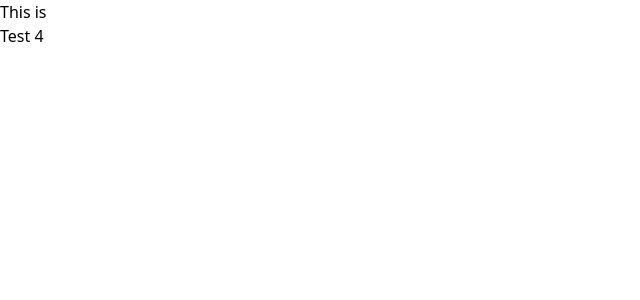
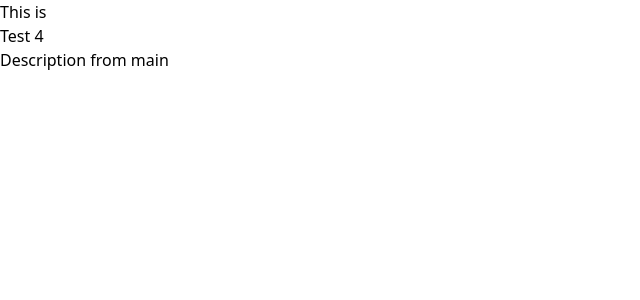
Before and after one commit to ilia-markovski-jdm/testly, a React (Vite) app: page / in a window 1280 px wide. Shown: the top 300 px of the page, without its empty margins (0-640 px from the left). Built offline with nearby package versions, Linux system fonts and the light colour scheme.

Commit message:
Add description from main

```diff
--- a/src/App.tsx
+++ b/src/App.tsx
@@ -5,6 +5,7 @@ function App() {
       <h1>{import.meta.env.VITE_ENVIRONMENT}</h1>
       <h2>This is {import.meta.env.VITE_TEST}</h2>
       <p>Test 4</p>
+      <p>Description from main</p>
     </div>
   )
 }
```
